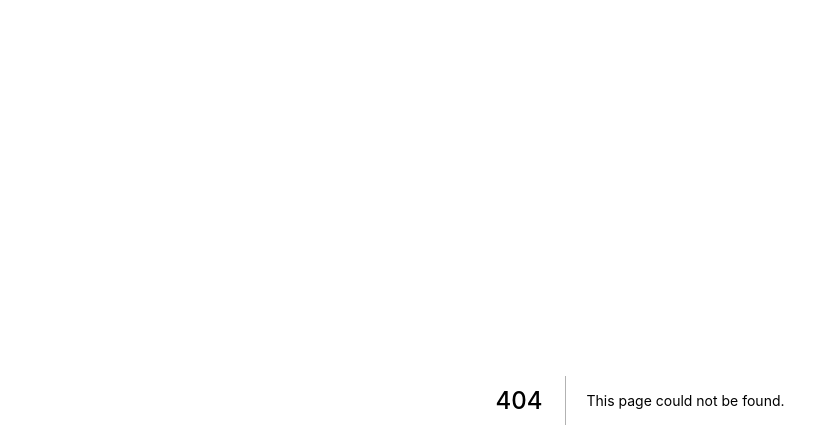
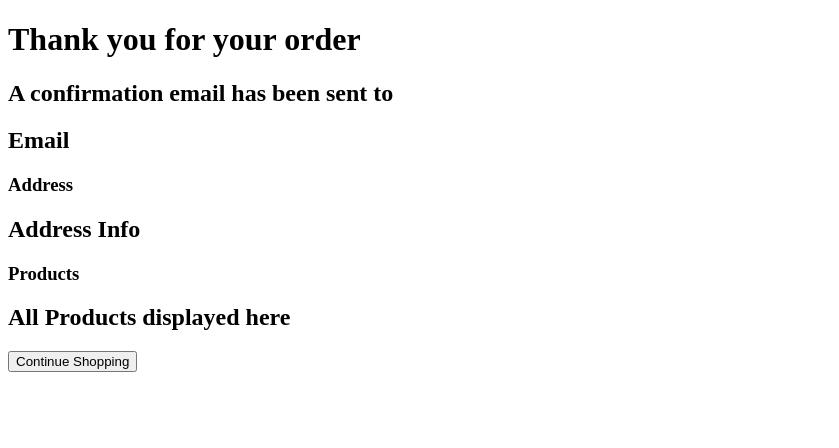
Before and after one commit to Mpb0406/Strapi-Project, a Next.js app in the folder frontend/: page /success in a window 1280 px wide. Before the commit this address had no page. Shown: the top 448 px of the page, without its empty margins (0-839 px from the left). Built offline with nearby package versions, Linux system fonts and the light colour scheme.

Commit message:
Added success.js to navigate to upon successful checkout

```diff
--- /dev/null
+++ b/frontend/pages/success.js
@@ -0,0 +1,26 @@
+import { useRouter } from "next/router";
+
+const success = () => {
+  const route = useRouter();
+
+  return (
+    <div>
+      <div>
+        <h1>Thank you for your order</h1>
+        <h2>A confirmation email has been sent to</h2>
+        <h2>Email</h2>
+        <div>
+          <h3>Address</h3>
+          <h2>Address Info</h2>
+        </div>
+        <div>
+          <h3>Products</h3>
+          <h2>All Products displayed here</h2>
+        </div>
+        <button onClick={() => route.push("/")}>Continue Shopping</button>
+      </div>
+    </div>
+  );
+};
+
+export default success;
```
